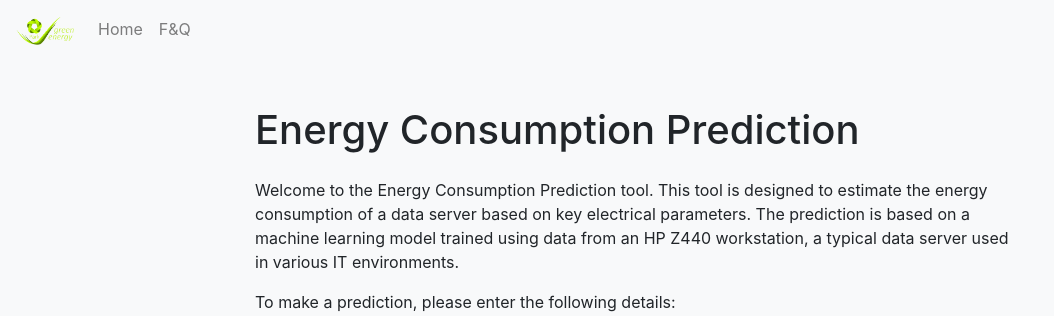
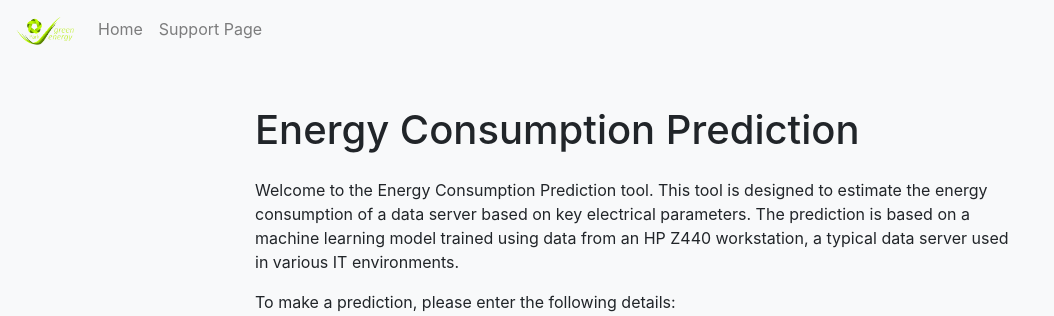
Before and after one commit to abou57mehdi/gitGreen, a Django app: page /energy_prediction/predict/ in a window 1280 px wide. Shown: the top 316 px of the page, without its empty margins (0-1054 px from the left). Run offline with Django 5.2, Linux system fonts and the light colour scheme; parts of the project's set-up code (start-up, migrations or seed data) failed here and were passed over; some libraries are stand-ins or nearby versions.

Commit message:
Update predict_form.html

```diff
--- a/energy_prediction/templates/energy_prediction/predict_form.html
+++ b/energy_prediction/templates/energy_prediction/predict_form.html
@@ -51,7 +51,7 @@
                 <a class="nav-link" href="{% url 'home' %}">Home</a>
             </li>
             <li class="nav-item">
-                <a class="nav-link" href="{% url 'faq' %}">F&Q</a>
+                <a class="nav-link" href="{% url 'faq' %}">Support Page</a>
             </li>
         </ul>
     </div>
```
